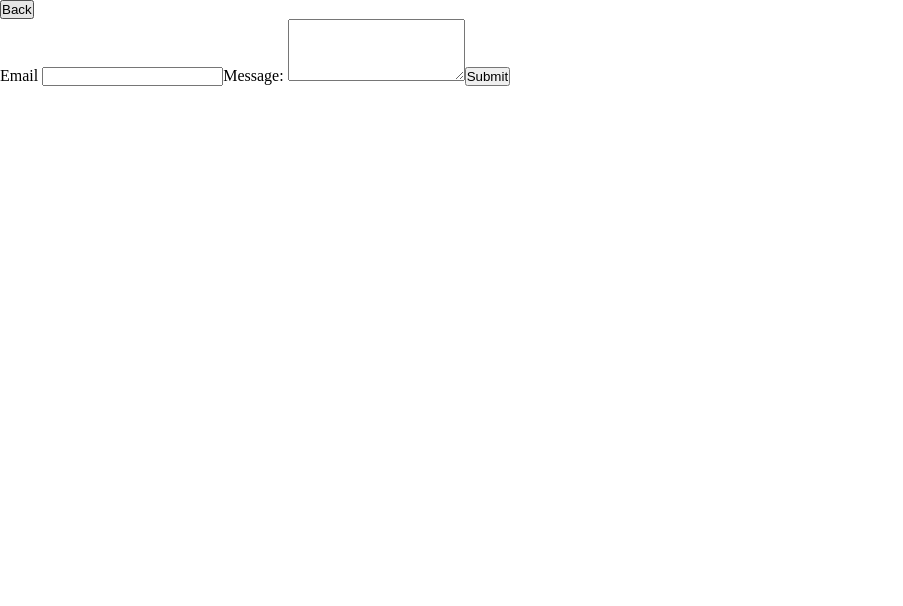
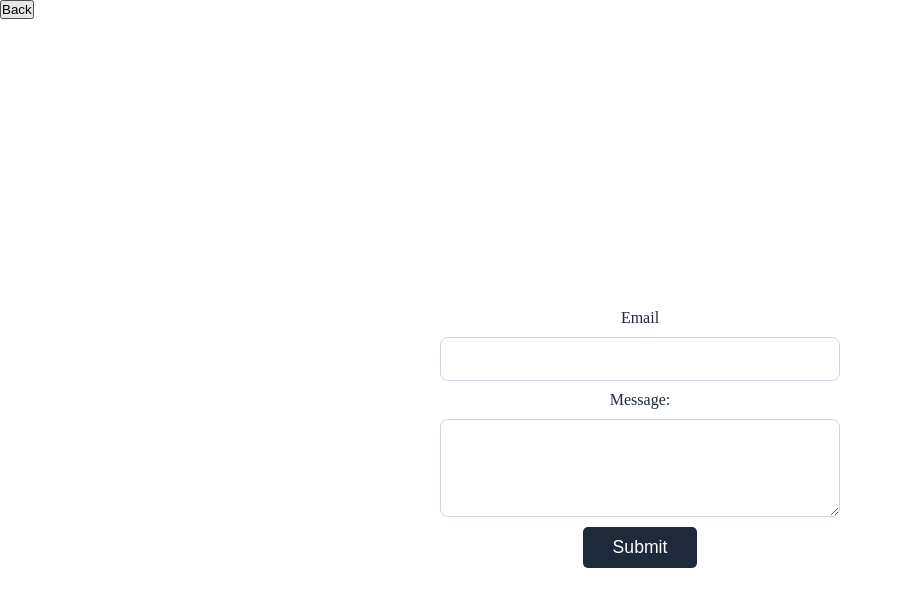
Before and after one commit to AggelosTse/Father-Company-Website, a React (Vite) app in the folder website/: page /contact in a window 1280 px wide. Shown: the top 606 px of the page, without its empty margins (0-903 px from the left). Built offline with nearby package versions, Linux system fonts and the light colour scheme.

Commit message:
Aggelos - email form made better

```diff
--- a/website/src/components/emailPage/emailform.jsx
+++ b/website/src/components/emailPage/emailform.jsx
@@ -1,6 +1,8 @@
+import '../../styling/middle.css';
+
 export default function EmailForm(){
     return(
-        <div>
+        <form className="emailFields">
         <label htmlFor="email">Email </label>
         <input type="email" id="email" name="email" required />
 
@@ -8,7 +10,7 @@ export default function EmailForm(){
                 <textarea id="mess" name="mess" rows="4"></textarea>
 
                 <input type="submit" value="Submit" />
-      </div>
+      </form>
 
     );
 }
--- a/website/src/styling/middle.css
+++ b/website/src/styling/middle.css
@@ -55,3 +55,39 @@
 .swiper-pagination-bullet-active {
   background: aqua !important;
 }
+.emailFields {
+  display: flex;
+  flex-direction: column;
+  justify-content: center;
+  align-items: center;
+  color: #1e293b;
+  gap: 10px;
+  padding: 20px;
+
+  margin-top: 270px;
+}
+
+.emailFields input[type="email"],
+.emailFields textarea {
+  width: 100%;
+  max-width: 400px;
+  padding: 12px;
+  font-size: 1rem;
+  border-radius: 8px;
+  border: 1px solid #cbd5e1;
+}
+
+.emailFields input[type="submit"] {
+  padding: 10px 30px;
+  font-size: 1.1rem;
+  cursor: pointer;
+  background-color: #1e293b;
+  color: white;
+  border: none;
+  border-radius: 5px;
+  transition: transform 0.2s;
+}
+
+.emailFields input[type="submit"]:hover {
+  transform: scale(1.05);
+}
```
